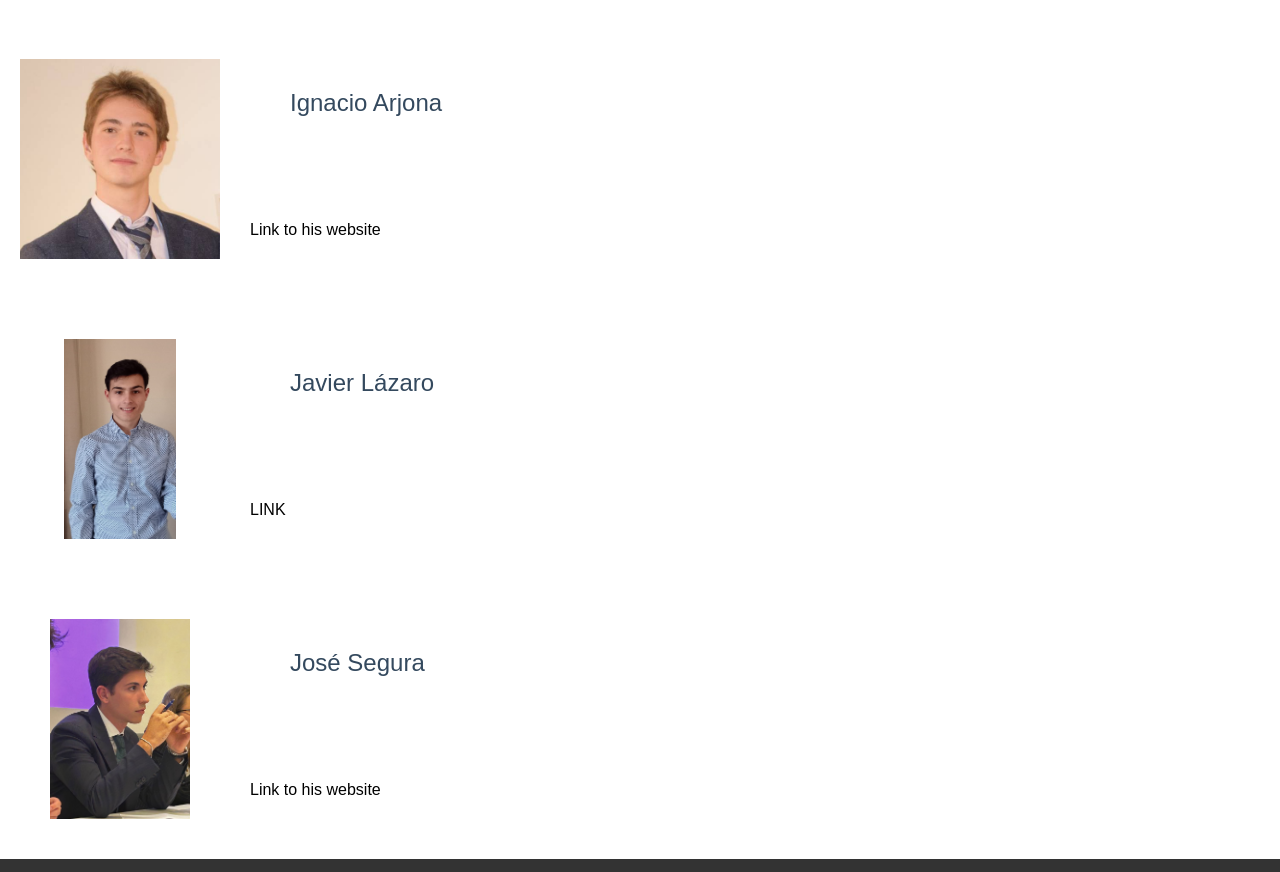
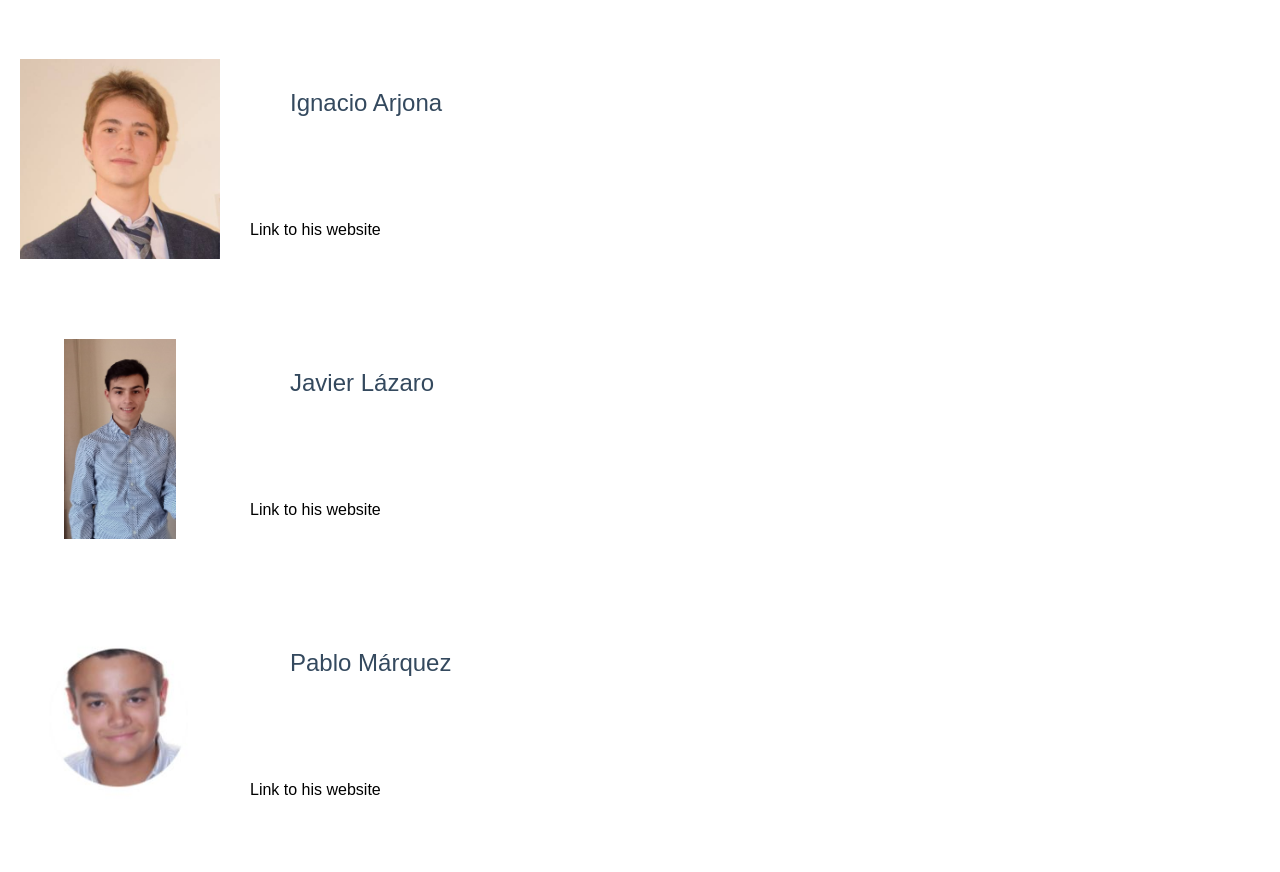
Before and after one commit to fernandospvm/practical_work_II, a plain HTML site: page docs/public/net.html in a window 1280 px wide. Shown: the part 69-941 px from the top of the page. Drawn offline with Linux system fonts and the light colour scheme.

Commit message:
Preparing the last colleague's link

```diff
--- a/docs/public/net.html
+++ b/docs/public/net.html
@@ -42,7 +42,18 @@
                 <div class="details">
                     <h2 class="name">Javier Lázaro</h2>
                     <div class="link">
-                        <a href="https://javierlaz.github.io/PracticalworkII/index.html">LINK</a>
+                        <a href="https://javierlaz.github.io/PracticalworkII/index.html">Link to his website</a>
+                    </div>
+                </div>
+            </div>
+            <div class="card">
+                <div class="photo">
+                    <img src="..\images\pablo.jpg">
+                </div>
+                <div class="details">
+                    <h2 class="name">Pablo Márquez</h2>
+                    <div class="link">
+                        <a href="https://pablomarquezufv.github.io/Practical_Work_II/index.html">Link to his website</a>
                     </div>
                 </div>
             </div>
@@ -51,7 +62,7 @@
                     <img src="..\images\jose.jpg">
                 </div>
                 <div class="details">
-                    <h2 class="name">José Segura</h2>
+                    <h2 class="name">Jose Segura</h2>
                     <div class="link">
                         <a href="https://pablomarquezufv.github.io/Practical_Work_II/index.html">Link to his website</a>
                     </div>
```
